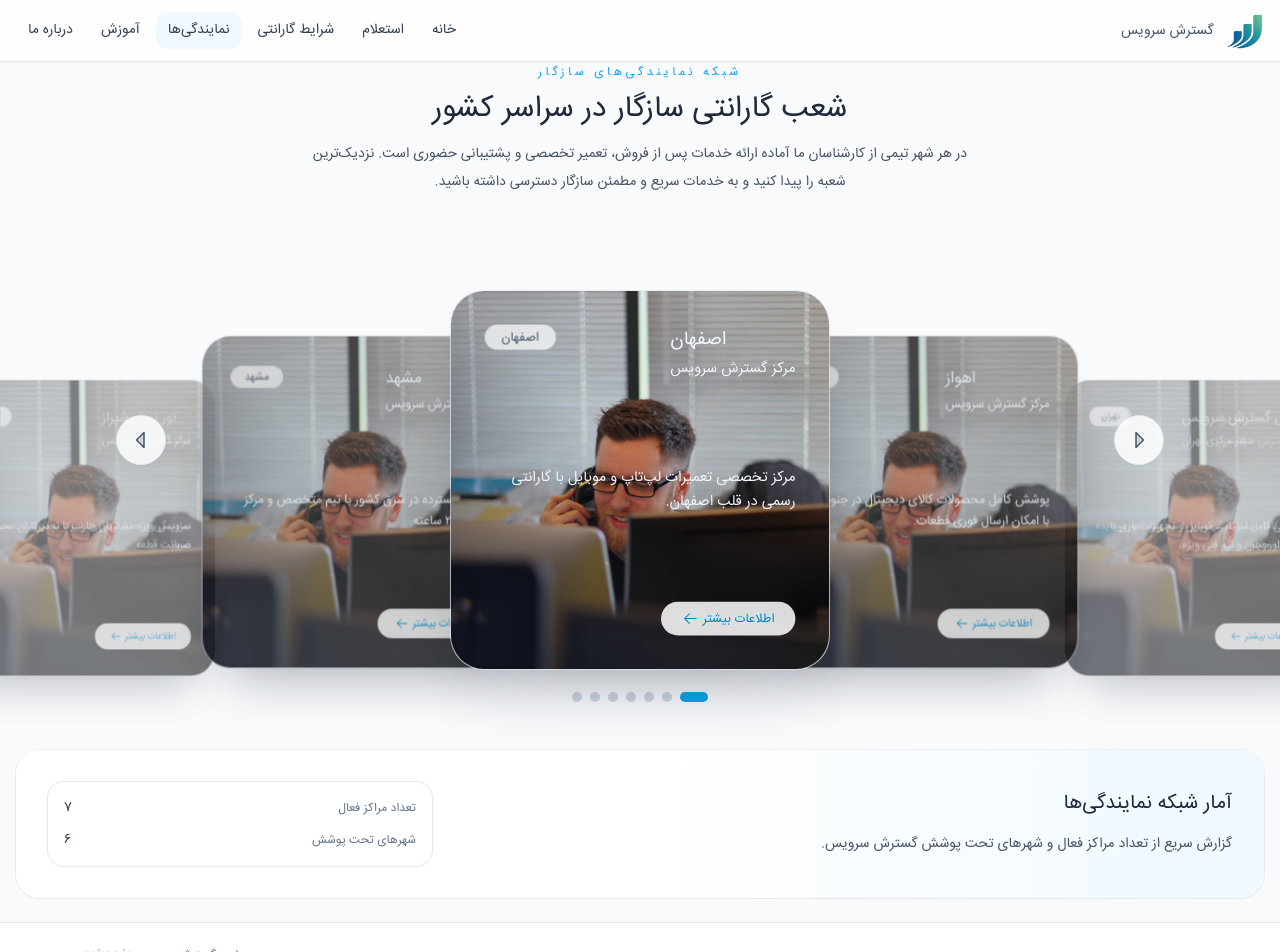
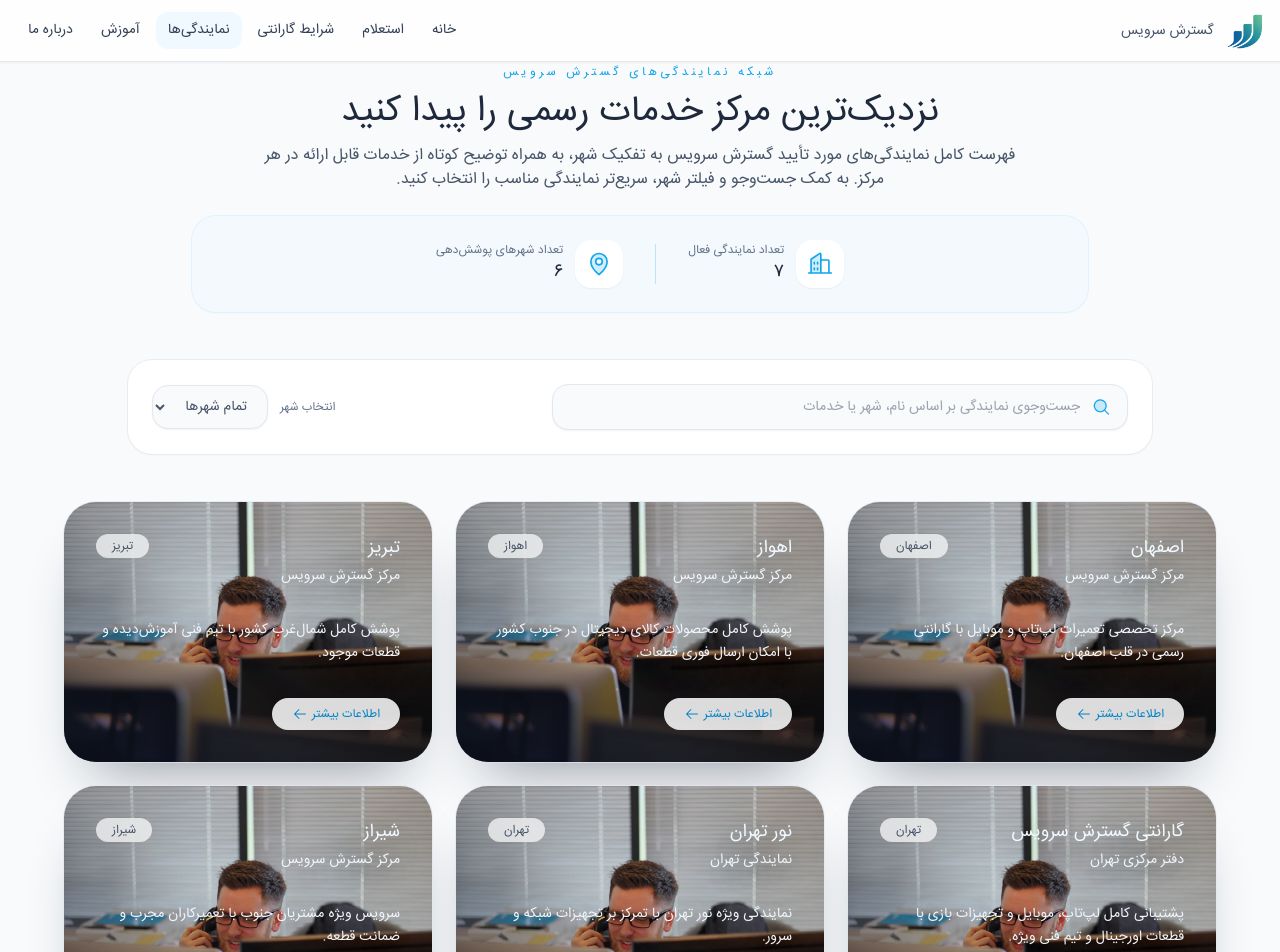
Before and after one commit to Gostaresh/gostaresh-service-website, a Nuxt app: page /representatives in a window 1280 px wide. Shown: the top 952 px of the page. Built offline with nearby package versions, Linux system fonts and the light colour scheme; a web font is replaced by a local one; what jalaliday would draw is missing.

Commit message:
`Refactor layout and styles in various components and pages`

```diff
--- a/components/ServiceCenterCard.vue
+++ b/components/ServiceCenterCard.vue
@@ -15,11 +15,11 @@
       aria-hidden="true"
     ></div>
     <div
-      class="relative z-20 flex h-full flex-col items-end justify-between gap-6 p-8 text-right text-slate-800"
+      class="relative z-20 flex h-full flex-col items-start justify-between gap-6 p-8 text-right text-slate-800"
       :class="sizeClass"
     >
       <div class="flex w-full items-start justify-between">
-        <div class="flex flex-col items-end gap-1">
+        <div class="flex flex-col items-start gap-1">
           <span
             class="text-lg font-bold text-sky-50 transition-colors duration-200 group-hover:text-white"
             style="text-shadow: 0 16px 36px rgba(15, 23, 42, 0.55)"
--- a/components/ServiceCenterCarousel.vue
+++ b/components/ServiceCenterCarousel.vue
@@ -24,7 +24,7 @@
           :style="slide.style"
         >
           <div
-            class="w-[260px] sm:w-[360px]"
+            class="w-[260px] sm:w-[460px]"
             @click="handleCardClick(index, $event)"
           >
             <ServiceCenterCard :center="slide.center" size="lg" />
--- /dev/null
+++ b/pages/insights/reports/index.vue
@@ -0,0 +1,15 @@
+<template>
+  <section class="container mx-auto px-4 py-24 text-center" dir="rtl">
+    <h1 class="text-3xl font-bold text-sky-600">گزارش‌های تحلیلی</h1>
+    <p class="mt-4 text-slate-600">
+      صفحه گزارش‌ها در حال آماده‌سازی است. به زودی اطلاعات کامل این بخش در دسترس قرار می‌گیرد.
+    </p>
+    <NuxtLink
+      to="/"
+      class="mt-10 inline-flex items-center gap-2 rounded-full bg-sky-500 px-6 py-3 text-white transition hover:bg-sky-600"
+    >
+      بازگشت به خانه
+      <Icon name="ph:arrow-left" size="20" />
+    </NuxtLink>
+  </section>
+</template>
--- a/pages/representatives/[slug].vue
+++ b/pages/representatives/[slug].vue
@@ -34,10 +34,10 @@
           aria-hidden="true"
         ></div>
         <div
-          class="relative z-10 flex min-h-[320px] flex-col items-end justify-between gap-6 p-8 text-right text-slate-800"
+          class="relative z-10 flex min-h-[320px] flex-col items-start justify-between gap-6 p-8 text-right text-slate-800"
         >
           <div class="flex w-full items-start justify-between">
-            <div class="flex flex-col items-end gap-1">
+            <div class="flex flex-col items-start gap-1">
               <span class="text-2xl font-bold text-sky-700">{{
                 center.title
               }}</span>
@@ -124,7 +124,7 @@
                 <span class="font-semibold text-slate-700">ایمیل پشتیبانی</span>
                 <a
                   :href="`mailto:${center.contact.email}`"
-                  class="text-sky-600 transition hover:text-sky-700"
+                  class="line-clamp-3 text-sky-600 transition hover:text-sky-700"
                   >{{ center.contact.email }}</a
                 >
               </div>
--- a/pages/representatives/index.vue
+++ b/pages/representatives/index.vue
@@ -1,70 +1,155 @@
 <template>
-  <div class="space-y-12" dir="rtl">
-    <section class="space-y-6 text-center">
+  <div class="space-y-12 pb-24" dir="rtl">
+    <!-- Hero -->
+    <section class="mx-auto max-w-4xl space-y-6 text-center">
       <div class="space-y-3">
         <p class="text-xs font-semibold tracking-[0.3em] text-sky-500">
-          شبکه نمایندگی‌های سازگار
+          شبکه نمایندگی‌های گسترش سرویس
         </p>
-        <h1 class="text-2xl font-bold text-slate-800 md:text-3xl">
-          شعب گارانتی سازگار در سراسر کشور
+        <h1 class="text-3xl font-bold text-slate-800 md:text-4xl">
+          نزدیک‌ترین مرکز خدمات رسمی را پیدا کنید
         </h1>
-        <p class="mx-auto max-w-2xl text-sm leading-7 text-slate-600">
-          در هر شهر تیمی از کارشناسان ما آماده ارائه خدمات پس از فروش، تعمیر
-          تخصصی و پشتیبانی حضوری است. نزدیک‌ترین شعبه را پیدا کنید و به خدمات
-          سریع و مطمئن سازگار دسترسی داشته باشید.
+        <p
+          class="mx-auto max-w-3xl text-sm leading-7 text-slate-600 md:text-base"
+        >
+          فهرست کامل نمایندگی‌های مورد تأیید گسترش سرویس به تفکیک شهر، به همراه
+          توضیح کوتاه از خدمات قابل ارائه در هر مرکز. به کمک جست‌وجو و فیلتر
+          شهر، سریع‌تر نمایندگی مناسب را انتخاب کنید.
         </p>
       </div>
-      <ServiceCenterCarousel
-        class="mx-auto max-w-5xl"
-        :centers="centers"
-        :autoplay-interval="6000"
-      />
+
+      <div
+        class="flex flex-col gap-4 rounded-3xl bg-sky-50/60 p-6 text-slate-600 shadow-sm ring-1 ring-sky-100 md:flex-row md:items-center md:justify-center md:gap-8"
+      >
+        <div class="flex items-center justify-center gap-3">
+          <span
+            class="grid size-12 place-items-center rounded-2xl bg-white text-sky-500 shadow-sm"
+          >
+            <Icon name="ph:buildings-duotone" size="26" />
+          </span>
+          <div class="text-right">
+            <p class="text-xs text-slate-500">تعداد نمایندگی فعال</p>
+            <p class="text-lg font-bold text-slate-800">
+              {{ toFa(totalCenters) }}
+            </p>
+          </div>
+        </div>
+        <span class="hidden h-10 w-px bg-sky-200 md:block"></span>
+        <div class="flex items-center justify-center gap-3">
+          <span
+            class="grid size-12 place-items-center rounded-2xl bg-white text-sky-500 shadow-sm"
+          >
+            <Icon name="ph:map-pin-duotone" size="26" />
+          </span>
+          <div class="text-right">
+            <p class="text-xs text-slate-500">تعداد شهرهای پوشش‌دهی</p>
+            <p class="text-lg font-bold text-slate-800">
+              {{ toFa(uniqueCities) }}
+            </p>
+          </div>
+        </div>
+      </div>
     </section>
 
+    <!-- Filters -->
     <section
-      class="rounded-3xl bg-gradient-to-l from-sky-50 via-white to-white p-8 shadow-sm ring-1 ring-slate-200/60"
+      class="mx-auto max-w-5xl rounded-3xl bg-white p-6 shadow-sm ring-1 ring-slate-200/70"
     >
       <div
         class="flex flex-col gap-4 md:flex-row md:items-center md:justify-between"
       >
-        <div class="space-y-3 text-start">
-          <h2 class="text-lg font-bold text-slate-800 md:text-xl">
-            آمار شبکه نمایندگی‌ها
-          </h2>
-          <p class="mx-auto max-w-xl text-sm leading-7 text-slate-600">
-            گزارش سریع از تعداد مراکز فعال و شهرهای تحت پوشش گسترش سرویس.
-          </p>
+        <label
+          class="flex w-full items-center gap-3 rounded-2xl border border-slate-200 bg-slate-50 px-4 py-3 text-sm text-slate-600 shadow-sm focus-within:border-sky-300 focus-within:bg-white focus-within:ring-2 focus-within:ring-sky-100 md:max-w-xl"
+        >
+          <Icon
+            name="ph:magnifying-glass-duotone"
+            size="20"
+            class="text-sky-500"
+          />
+          <input
+            v-model="searchQuery"
+            type="search"
+            placeholder="جست‌وجوی نمایندگی بر اساس نام، شهر یا خدمات"
+            class="w-full border-none bg-transparent text-sm focus:outline-none"
+          />
+        </label>
+
+        <div class="flex items-center gap-3">
+          <label class="text-xs font-semibold text-slate-500">انتخاب شهر</label>
+          <select
+            v-model="selectedCity"
+            class="rounded-2xl border border-slate-200 bg-slate-50 px-4 py-2 text-sm text-slate-600 shadow-sm focus:border-sky-300 focus:bg-white focus:outline-none focus:ring-2 focus:ring-sky-100"
+          >
+            <option value="all">تمام شهرها</option>
+            <option v-for="city in cities" :key="city" :value="city">
+              {{ city }}
+            </option>
+          </select>
         </div>
-        <div
-          class="flex w-full max-w-sm flex-col gap-3 rounded-2xl bg-white/70 p-4 shadow-sm ring-1 ring-slate-200"
-        >
-          <div class="flex items-center justify-between">
-            <span class="text-xs text-slate-500">تعداد مراکز فعال</span>
-            <span class="text-sm font-semibold text-slate-700">{{
-              toFa(totalCenters)
-            }}</span>
-          </div>
-          <div class="flex items-center justify-between">
-            <span class="text-xs text-slate-500">شهرهای تحت پوشش</span>
-            <span class="text-sm font-semibold text-slate-700">{{
-              toFa(uniqueCities)
-            }}</span>
-          </div>
-        </div>
+      </div>
+    </section>
+
+    <!-- Cards -->
+    <section class="mx-auto max-w-6xl space-y-6">
+      <div
+        v-if="filteredCenters.length"
+        class="grid gap-6 sm:grid-cols-2 xl:grid-cols-3"
+      >
+        <ServiceCenterCard
+          v-for="center in filteredCenters"
+          :key="center.slug"
+          :center="center"
+          size="md"
+        />
+      </div>
+      <div
+        v-else
+        class="rounded-3xl bg-slate-50 py-16 text-center text-sm text-slate-500"
+      >
+        هیچ نمایندگی مطابق با جست‌وجوی شما پیدا نشد.
       </div>
     </section>
   </div>
 </template>
 
 <script setup lang="ts">
-import ServiceCenterCarousel from "@/components/ServiceCenterCarousel.vue";
+import { computed, ref } from "vue";
+import ServiceCenterCard from "@/components/ServiceCenterCard.vue";
 import { getServiceCenters } from "@/utils/service-centers";
 import type { ServiceCenter } from "@/types/service-center";
 
 const centers: ServiceCenter[] = await getServiceCenters();
 
+const searchQuery = ref("");
+const selectedCity = ref<string>("all");
+
+const cities = computed(() =>
+  Array.from(new Set(centers.map((center) => center.city))).sort((a, b) =>
+    a.localeCompare(b, "fa")
+  )
+);
+
+const matchesSearch = (center: ServiceCenter, query: string) => {
+  if (!query) return true;
+  const normalized = query.trim();
+  if (!normalized) return true;
+  const haystack = [center.title, center.city, center.summary, center.tagline]
+    .join(" ")
+    .toLowerCase();
+  return haystack.includes(normalized.toLowerCase());
+};
+
+const filteredCenters = computed(() =>
+  centers.filter((center) => {
+    const cityOk =
+      selectedCity.value === "all" || center.city === selectedCity.value;
+    const searchOk = matchesSearch(center, searchQuery.value);
+    return cityOk && searchOk;
+  })
+);
+
 const totalCenters = centers.length;
-const uniqueCities = new Set(centers.map((item) => item.city)).size;
+const uniqueCities = cities.value.length;
 
 const digitMap = new Map([
   ["0", "۰"],
@@ -83,8 +168,8 @@ const toFa = (value: number | string) =>
   `${value}`.replace(/[0-9]/g, (digit) => digitMap.get(digit) ?? digit);
 
 useSeoMeta({
-  title: "شعب گارانتی گسترش سرویس",
+  title: "نمایندگی‌های گسترش سرویس",
   description:
-    "لیست نمایندگی‌ها و مراکز خدمات گارانتی گسترش سرویس در سراسر کشور به همراه اطلاعات تماس و مسیر دسترسی.",
+    "فهرست کامل نمایندگی‌های رسمی گسترش سرویس در سراسر کشور به همراه اطلاعات کوتاه از خدمات قابل ارائه.",
 });
 </script>
--- /dev/null
+++ b/pages/solutions/automation.vue
@@ -0,0 +1,15 @@
+<template>
+  <section class="container mx-auto px-4 py-24 text-center" dir="rtl">
+    <h1 class="text-3xl font-bold text-sky-600">اتوماسیون تعمیرگاه</h1>
+    <p class="mt-4 text-slate-600">
+      این صفحه موقت است و به زودی جزئیات کامل راهکار اتوماسیون تعمیرگاه منتشر خواهد شد.
+    </p>
+    <NuxtLink
+      to="/"
+      class="mt-10 inline-flex items-center gap-2 rounded-full bg-sky-500 px-6 py-3 text-white transition hover:bg-sky-600"
+    >
+      بازگشت به خانه
+      <Icon name="ph:arrow-left" size="20" />
+    </NuxtLink>
+  </section>
+</template>
```
Also changed, not shown: pages/index.vue (+13 -11 lines), pages/representatives/dashboard/index.vue (added, +15 -0 lines), components/AppHeader.vue (line endings or trailing spaces).
